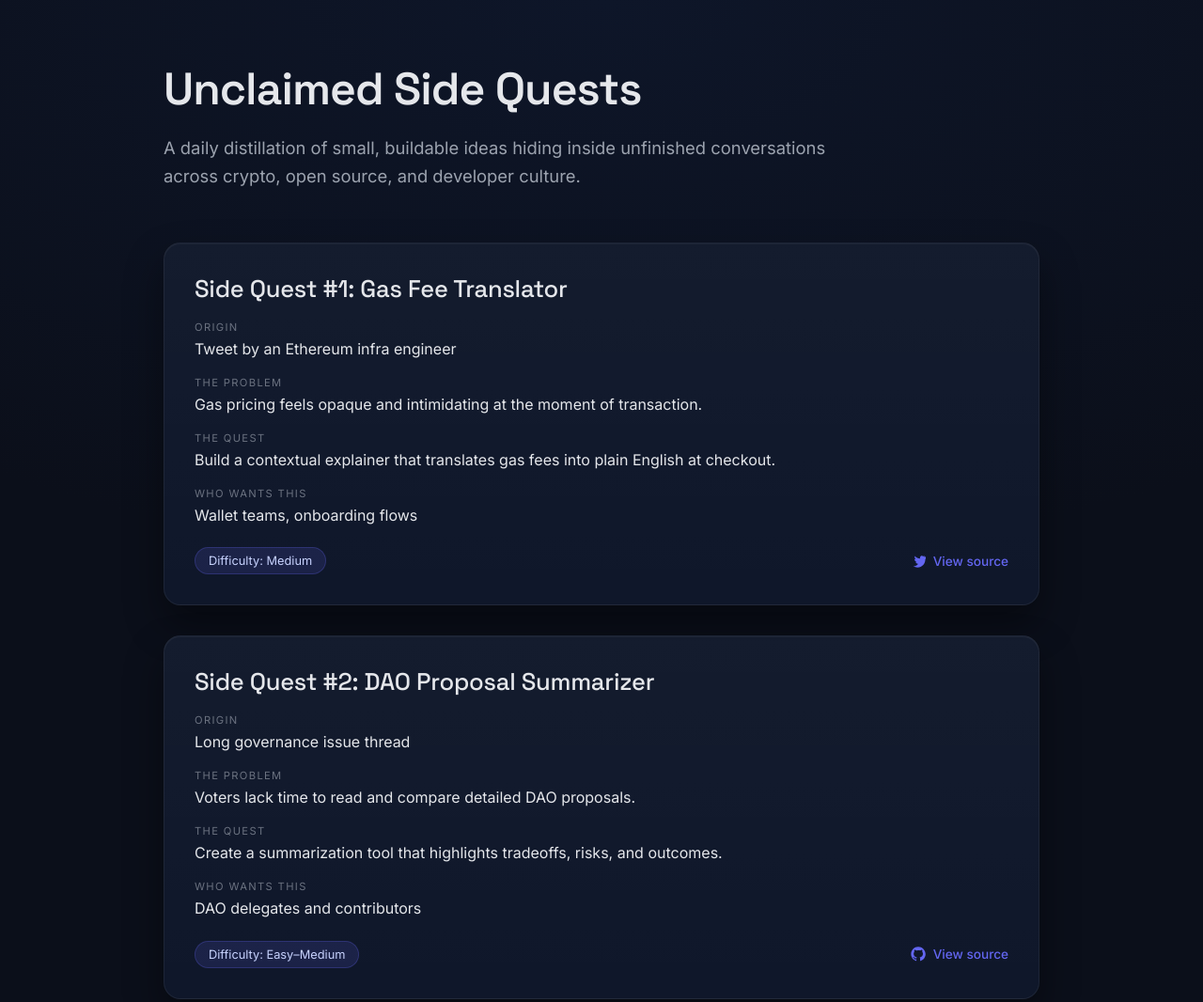
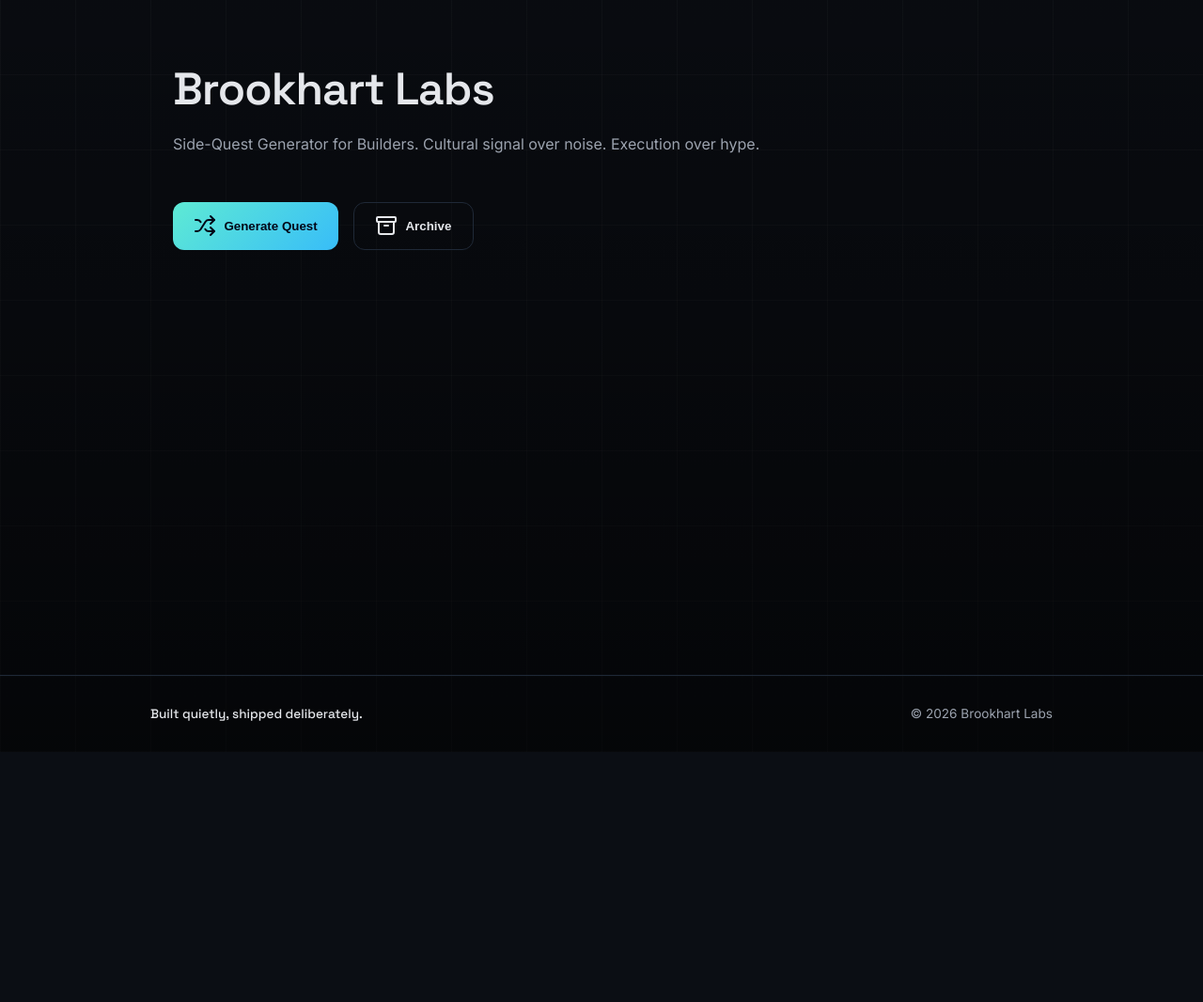
Before and after one commit to SBrookhart/side-quest-generator, a plain HTML site: page index.html in a window 1280 px wide. Shown: the top 1066 px of the page at 94% size. After the commit the page ends 800 px from the top, so only its background shows below. Drawn offline with nearby package versions, Linux system fonts and the light colour scheme.

Commit message:
Refactor index.html for improved structure and styling

```diff
--- a/index.html
+++ b/index.html
@@ -2,27 +2,26 @@
 <html lang="en">
 <head>
   <meta charset="UTF-8" />
-  <title>Side-Quest Generator</title>
-  <meta name="viewport" content="width=device-width, initial-scale=1" />
+  <meta name="viewport" content="width=device-width, initial-scale=1.0"/>
+  <title>Brookhart Labs — Side-Quest Generator</title>
 
-  <!-- Professional typography -->
+  <!-- Typography -->
   <link rel="preconnect" href="https://fonts.googleapis.com">
   <link rel="preconnect" href="https://fonts.gstatic.com" crossorigin>
-  <link href="https://fonts.googleapis.com/css2?family=Inter:wght@400;500;600&family=Space+Grotesk:wght@500;600&display=swap" rel="stylesheet">
+  <link href="https://fonts.googleapis.com/css2?family=Inter:wght@300;400;500;600;700&family=Space+Grotesk:wght@500;600&display=swap" rel="stylesheet">
+
+  <!-- Icons -->
+  <script src="https://unpkg.com/lucide@latest"></script>
 
   <style>
     :root {
-      --bg-main: #0b0f1a;
-      --bg-surface: #111827;
-      --bg-card: #0f172a;
-      --border-subtle: rgba(255,255,255,0.06);
-
+      --bg: #0b0e14;
+      --panel: #121826;
+      --border: #1f2937;
       --text-primary: #e5e7eb;
       --text-secondary: #9ca3af;
-      --text-muted: #6b7280;
-
-      --accent: #6366f1;
-      --accent-soft: rgba(99,102,241,0.15);
+      --accent: #5eead4;
+      --accent-soft: rgba(94, 234, 212, 0.15);
     }
 
     * {
@@ -31,142 +30,275 @@
 
     body {
       margin: 0;
+      font-family: Inter, system-ui, sans-serif;
+      color: var(--text-primary);
       background:
-        radial-gradient(1200px 600px at top, #0e1629, var(--bg-main));
-      font-family: Inter, -apple-system, BlinkMacSystemFont, sans-serif;
+        linear-gradient(to bottom, rgba(0,0,0,0.2), rgba(0,0,0,0.6)),
+        repeating-linear-gradient(
+          0deg,
+          rgba(255,255,255,0.03) 0px,
+          rgba(255,255,255,0.03) 1px,
+          transparent 1px,
+          transparent 80px
+        ),
+        repeating-linear-gradient(
+          90deg,
+          rgba(255,255,255,0.03) 0px,
+          rgba(255,255,255,0.03) 1px,
+          transparent 1px,
+          transparent 80px
+        ),
+        var(--bg);
+      min-height: 100vh;
+      display: flex;
+      flex-direction: column;
+      align-items: center;
+    }
+
+    header {
+      max-width: 960px;
+      width: 100%;
+      padding: 4rem 1.5rem 2rem;
+    }
+
+    header h1 {
+      font-family: "Space Grotesk", sans-serif;
+      font-size: 3rem;
+      margin: 0 0 0.5rem;
+      letter-spacing: -0.02em;
+    }
+
+    header p {
+      color: var(--text-secondary);
+      max-width: 640px;
+      line-height: 1.6;
+    }
+
+    main {
+      max-width: 960px;
+      width: 100%;
+      padding: 0 1.5rem;
+      flex: 1;
+    }
+
+    .controls {
+      display: flex;
+      gap: 1rem;
+      margin-bottom: 2rem;
+    }
+
+    button {
+      display: flex;
+      align-items: center;
+      gap: 0.5rem;
+      background: linear-gradient(135deg, var(--accent), #38bdf8);
+      color: #020617;
+      border: none;
+      border-radius: 12px;
+      padding: 0.8rem 1.4rem;
+      font-weight: 600;
+      cursor: pointer;
+      transition: transform 0.15s ease, box-shadow 0.15s ease;
+    }
+
+    button.secondary {
+      background: transparent;
+      color: var(--text-primary);
+      border: 1px solid var(--border);
+    }
+
+    button:hover {
+      transform: translateY(-1px);
+      box-shadow: 0 10px 30px -10px var(--accent-soft);
+    }
+
+    .quest-card {
+      background: rgba(255,255,255,0.03);
+      border: 1px solid var(--border);
+      border-radius: 20px;
+      padding: 2rem;
+      animation: fadeUp 0.4s ease;
+      margin-bottom: 2rem;
+    }
+
+    @keyframes fadeUp {
+      from { opacity: 0; transform: translateY(8px); }
+      to { opacity: 1; transform: translateY(0); }
+    }
+
+    .quest-card h2 {
+      font-family: "Space Grotesk", sans-serif;
+      margin: 0 0 0.5rem;
+    }
+
+    .tags {
+      display: flex;
+      gap: 0.5rem;
+      margin-bottom: 1rem;
+    }
+
+    .tag {
+      display: inline-flex;
+      align-items: center;
+      gap: 0.3rem;
+      font-size: 0.75rem;
+      padding: 0.25rem 0.6rem;
+      border-radius: 999px;
+      border: 1px solid var(--border);
+      color: var(--text-secondary);
+    }
+
+    .sources {
+      display: flex;
+      flex-direction: column;
+      gap: 0.6rem;
+      margin-top: 1.5rem;
+    }
+
+    .source {
+      display: flex;
+      align-items: center;
+      gap: 0.6rem;
+      text-decoration: none;
+      color: var(--text-primary);
+      border: 1px solid var(--border);
+      padding: 0.5rem 0.7rem;
+      border-radius: 10px;
+      font-size: 0.85rem;
+    }
+
+    .archive h3 {
+      font-family: "Space Grotesk", sans-serif;
+      margin-bottom: 1rem;
+    }
+
+    footer {
+      border-top: 1px solid var(--border);
+      padding: 2rem 1.5rem;
+      width: 100%;
+      display: flex;
+      justify-content: center;
+      margin-top: 4rem;
+    }
+
+    .footer-inner {
+      max-width: 960px;
+      width: 100%;
+      display: flex;
+      justify-content: space-between;
+      font-size: 0.85rem;
+      color: var(--text-secondary);
+    }
+
+    .motto {
+      font-family: "Space Grotesk", sans-serif;
       color: var(--text-primary);
     }
 
-    .container {
-      max-width: 980px;
-      margin: 0 auto;
-      padding: 64px 24px 80px;
+    @media (max-width: 600px) {
+      .controls {
+        flex-direction: column;
       }
-
-    header {
-      margin-bottom: 56px;
+      .footer-inner {
+        flex-direction: column;
+        gap: 0.75rem;
       }
-
-    h1 {
-      font-family: "Space Grotesk", Inter, sans-serif;
-      font-size: 3rem;
-      font-weight: 600;
-      margin: 0 0 16px;
-      letter-spacing: -0.02em;
-    }
-
-    .subtitle {
-      max-width: 720px;
-      font-size: 1.15rem;
-      line-height: 1.6;
-      color: var(--text-secondary);
-    }
-
-    .quest-card {
-      background:
-        linear-gradient(180deg, rgba(255,255,255,0.02), rgba(255,255,255,0))
-        , var(--bg-card);
-      border: 1px solid var(--border-subtle);
-      border-radius: 18px;
-      padding: 32px;
-      margin-bottom: 32px;
-      box-shadow:
-        0 20px 40px rgba(0,0,0,0.4),
-        inset 0 1px 0 rgba(255,255,255,0.04);
-      transition: transform 0.2s ease, box-shadow 0.2s ease;
-    }
-
-    .quest-card:hover {
-      transform: translateY(-4px);
-      box-shadow:
-        0 28px 60px rgba(0,0,0,0.55),
-        inset 0 1px 0 rgba(255,255,255,0.05);
-    }
-
-    .quest-title {
-      font-family: "Space Grotesk", Inter, sans-serif;
-      font-size: 1.6rem;
-      margin-bottom: 18px;
-      letter-spacing: -0.01em;
-    }
-
-    .section {
-      margin-top: 16px;
-    }
-
-    .label {
-      font-size: 0.7rem;
-      letter-spacing: 0.12em;
-      text-transform: uppercase;
-      color: var(--text-muted);
-      margin-bottom: 4px;
-    }
-
-    .value {
-      line-height: 1.55;
-      color: var(--text-primary);
-    }
-
-    .meta {
-      display: flex;
-      align-items: center;
-      gap: 14px;
-      margin-top: 22px;
-      flex-wrap: wrap;
-    }
-
-    .pill {
-      padding: 6px 14px;
-      border-radius: 999px;
-      font-size: 0.8rem;
-      background: var(--accent-soft);
-      color: #c7d2fe;
-      border: 1px solid rgba(99,102,241,0.25);
-    }
-
-    .source-link {
-      margin-left: auto;
-      display: inline-flex;
-      align-items: center;
-      gap: 8px;
-      font-size: 0.85rem;
-      color: var(--accent);
-      text-decoration: none;
-      font-weight: 500;
-    }
-
-    .source-link svg {
-      width: 16px;
-      height: 16px;
-      fill: currentColor;
-    }
-
-    footer {
-      margin-top: 72px;
-      font-size: 0.8rem;
-      color: var(--text-muted);
-      border-top: 1px solid var(--border-subtle);
-      padding-top: 24px;
     }
   </style>
 </head>
+
 <body>
-  <div class="container">
   <header>
-      <h1>Unclaimed Side Quests</h1>
-      <p class="subtitle">
-        A daily distillation of small, buildable ideas hiding inside unfinished
-        conversations across crypto, open source, and developer culture.
+    <h1>Brookhart Labs</h1>
+    <p>
+      Side-Quest Generator for Builders.
+      Cultural signal over noise. Execution over hype.
     </p>
   </header>
 
-    <div id="quests"></div>
+  <main>
+    <div class="controls">
+      <button onclick="generateQuest()">
+        <i data-lucide="shuffle"></i> Generate Quest
+      </button>
+      <button class="secondary" onclick="toggleArchive()">
+        <i data-lucide="archive"></i> Archive
+      </button>
+    </div>
+
+    <div id="quest"></div>
+
+    <div id="archive" class="archive" style="display:none;">
+      <h3>Archive</h3>
+      <div id="archiveList"></div>
+    </div>
+  </main>
 
   <footer>
-      Built quietly. Shipped deliberately.
+    <div class="footer-inner">
+      <div class="motto">Built quietly, shipped deliberately.</div>
+      <div>© 2026 Brookhart Labs</div>
+    </div>
   </footer>
+
+  <script>
+    const quests = [
+      {
+        title: "Wallet Health Monitor",
+        description: "Visualize inflows, outflows, and idle capital across wallets.",
+        tags: ["Infra"],
+        sources: [
+          { label: "GitHub", icon: "github", url: "https://github.com/ethereum" }
+        ]
+      },
+      {
+        title: "Narrative Velocity Tracker",
+        description: "Track which crypto narratives are gaining momentum socially and technically.",
+        tags: ["Research", "Product"],
+        sources: [
+          { label: "X Thread", icon: "twitter", url: "https://x.com/search?q=crypto" }
+        ]
+      }
+    ];
+
+    const archive = [];
+
+    function generateQuest() {
+      const quest = quests[Math.floor(Math.random() * quests.length)];
+      archive.push(quest);
+
+      document.getElementById("quest").innerHTML = renderQuest(quest);
+      document.getElementById("archiveList").innerHTML =
+        archive.map(renderQuest).join("");
+
+      lucide.createIcons();
+    }
+
+    function renderQuest(q) {
+      return `
+        <div class="quest-card">
+          <div class="tags">
+            ${q.tags.map(t => `<div class="tag"><i data-lucide="tag"></i>${t}</div>`).join("")}
           </div>
+          <h2>${q.title}</h2>
+          <p>${q.description}</p>
+          <div class="sources">
+            ${q.sources.map(s => `
+              <a class="source" href="${s.url}" target="_blank">
+                <i data-lucide="${s.icon}"></i>${s.label}
+              </a>
+            `).join("")}
+          </div>
+        </div>
+      `;
+    }
 
-  <script src="quests.js"></script>
+    function toggleArchive() {
+      const el = document.getElementById("archive");
+      el.style.display = el.style.display === "none" ? "block" : "none";
+    }
+
+    lucide.createIcons();
+  </script>
 </body>
 </html>
```
Lines whose indentation alone changed are shown as unchanged.
